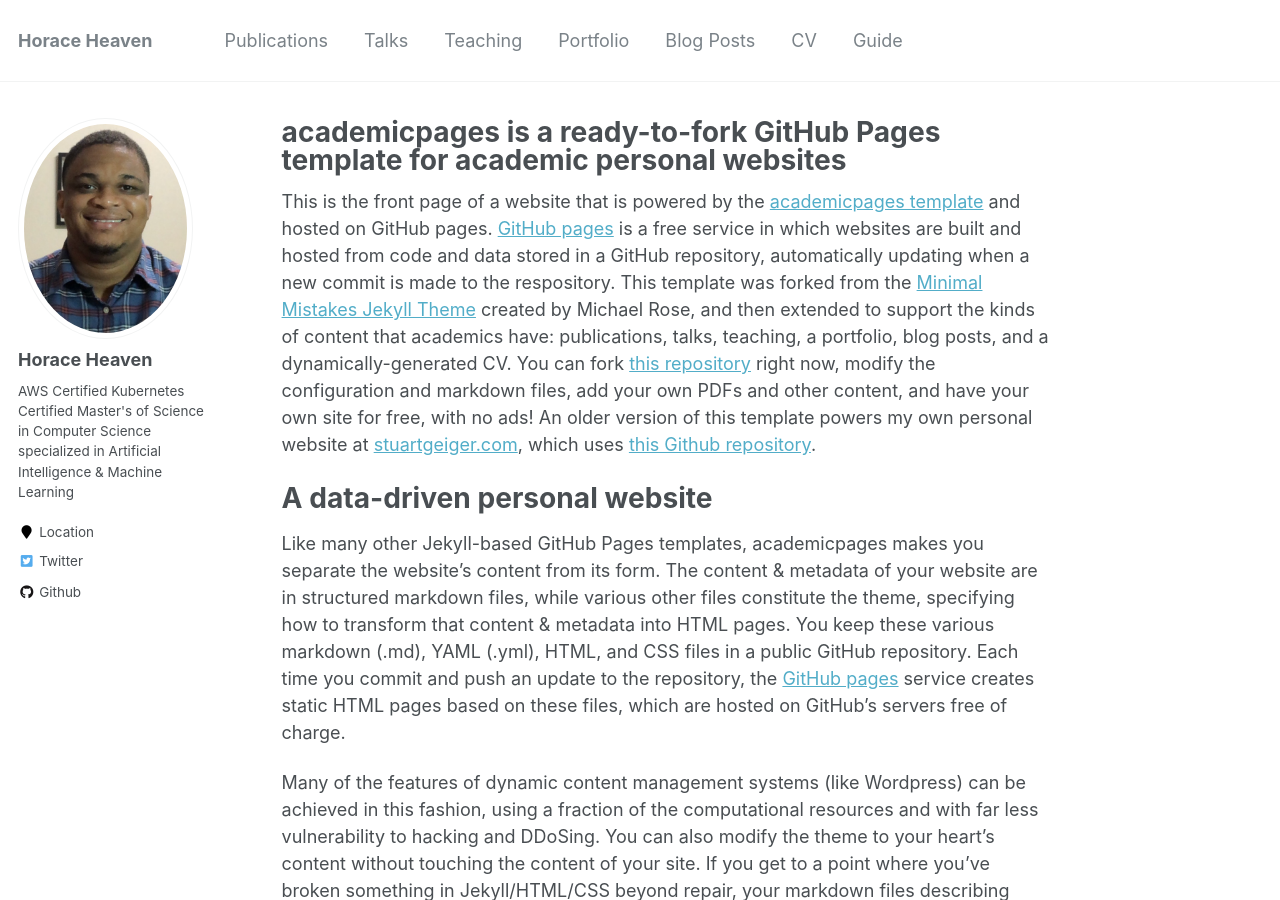
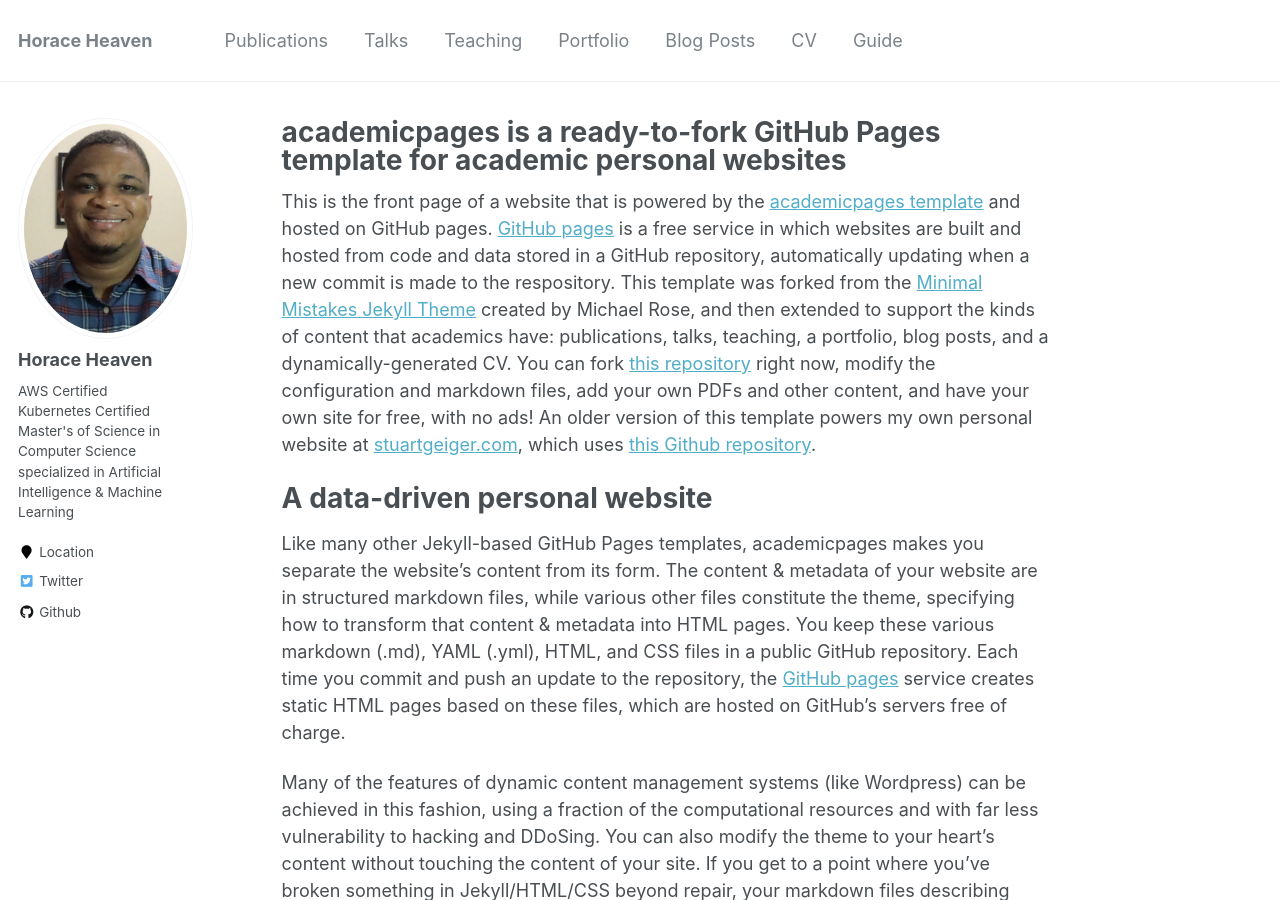
Before and after one commit to horaceheaven/horaceheaven.github.io, a Jekyll site: the page built from _pages/about.md, in a window 1280 px wide and 900 px high. Built offline with Jekyll 4.4.1, drawn with Linux system fonts in a browser that asks for light colours; part of the change alters nothing that is shown.

Commit message:
clean up

```diff
--- a/_config.yml
+++ b/_config.yml
@@ -82,7 +82,7 @@ analytics:
 author:
   name             : "Horace Heaven"
   avatar           : "profile.png"
-  bio              : "AWS Certified\nKubernetes Certified\nMaster's of Science in Computer Science specialized in Artificial Intelligence & Machine Learning"
+  bio              : "AWS Certified <br/> Kubernetes Certified <br/> Master's of Science in Computer Science specialized in Artificial Intelligence & Machine Learning"
   location         : "Location"
   employer         :
   pubmed           : # "https://www.ncbi.nlm.nih.gov/pubmed/?term=john+snow"
```
